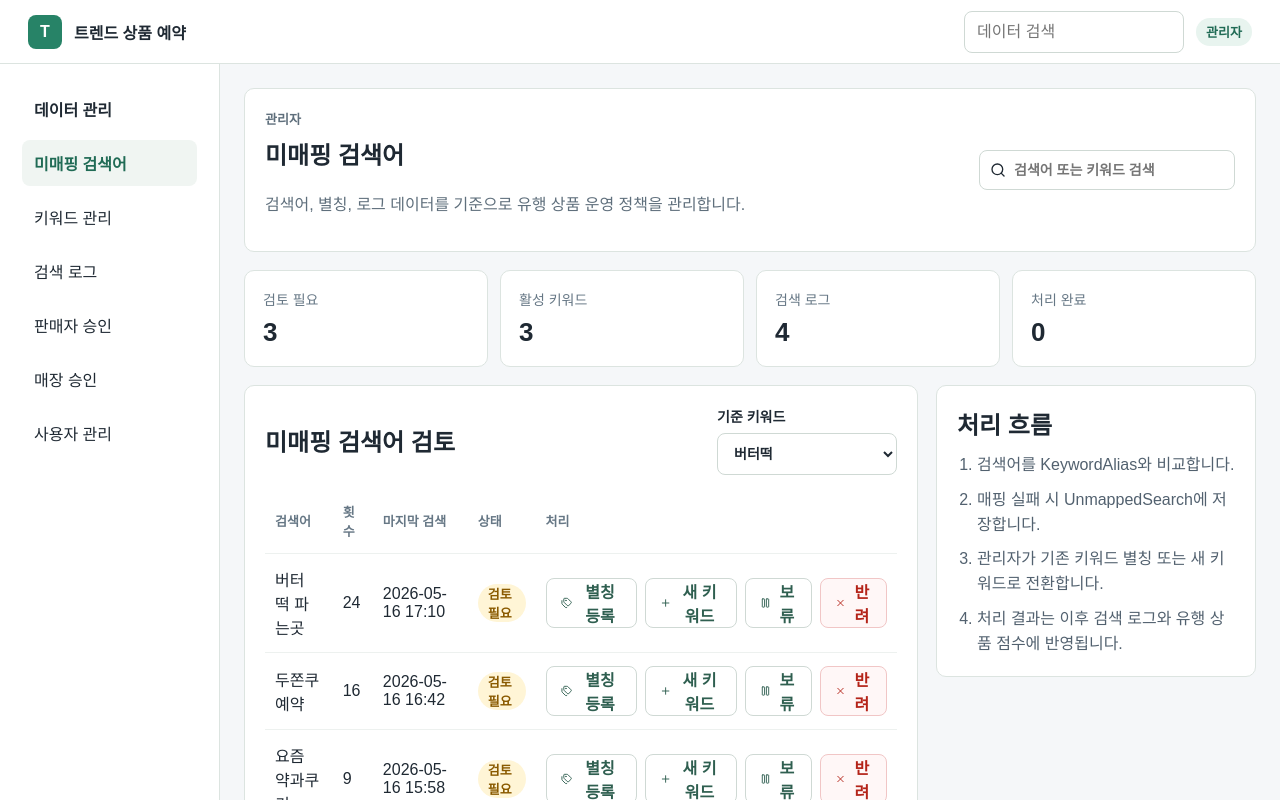
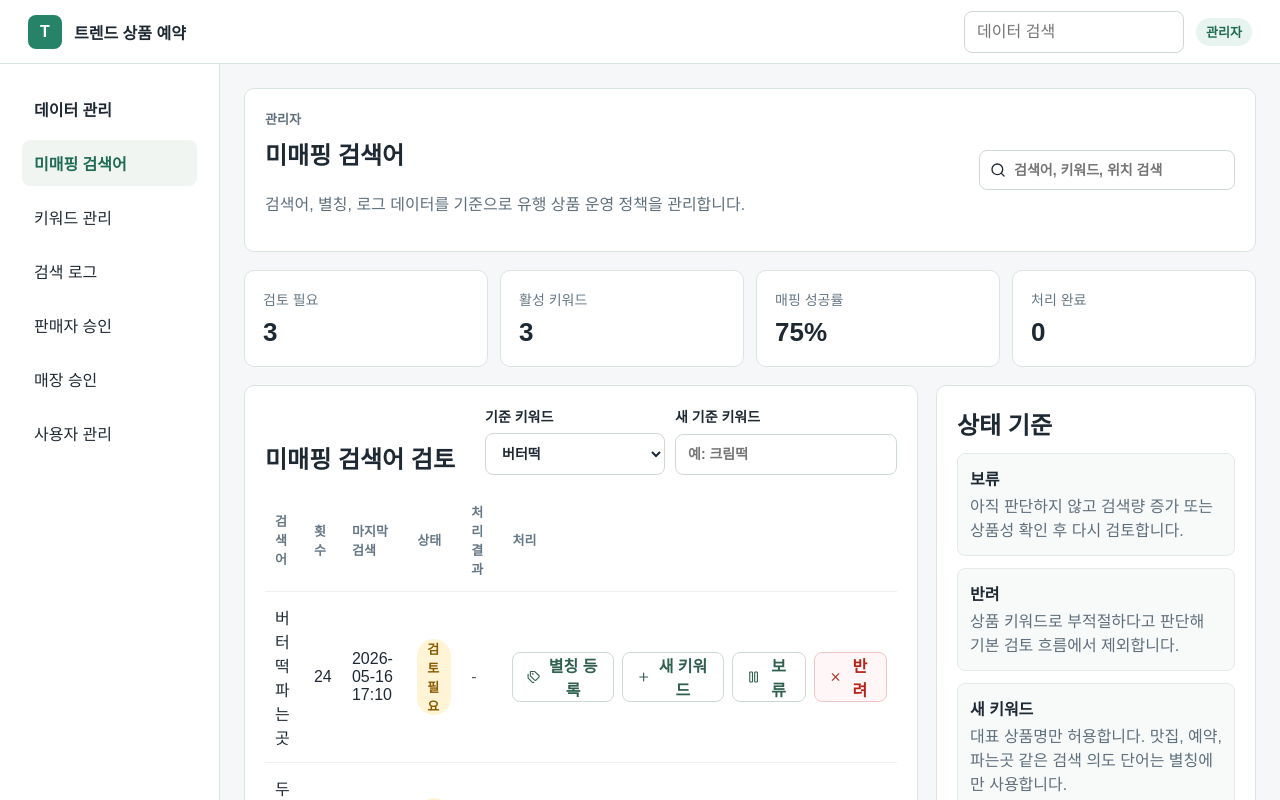
Before and after one commit to Yongjun-Kim-717/trend-product-reservation, a React (Vite) app in the folder frontend/: page /admin in a window 1280 px wide. Shown: the top 800 px of the page. Built offline with nearby package versions, Linux system fonts and the light colour scheme.

Commit message:
feat: add admin keyword resolution controls

```diff
--- a/frontend/src/data/mockData.js
+++ b/frontend/src/data/mockData.js
@@ -93,17 +93,17 @@ export const adminKeywords = [
 ];
 
 export const adminUnmappedSearches = [
-  { id: 1, rawQuery: "버터 떡 파는곳", count: 24, lastSeenAt: "2026-05-16 17:10", status: "REVIEW" },
-  { id: 2, rawQuery: "두쫀쿠 예약", count: 16, lastSeenAt: "2026-05-16 16:42", status: "REVIEW" },
-  { id: 3, rawQuery: "요즘 약과쿠키", count: 9, lastSeenAt: "2026-05-16 15:58", status: "REVIEW" },
-  { id: 4, rawQuery: "신상 크림떡", count: 6, lastSeenAt: "2026-05-16 14:12", status: "HOLD" },
+  { id: 1, rawQuery: "버터 떡 파는곳", count: 24, lastSeenAt: "2026-05-16 17:10", status: "REVIEW", resolution: null },
+  { id: 2, rawQuery: "두쫀쿠 예약", count: 16, lastSeenAt: "2026-05-16 16:42", status: "REVIEW", resolution: null },
+  { id: 3, rawQuery: "요즘 약과쿠키", count: 9, lastSeenAt: "2026-05-16 15:58", status: "REVIEW", resolution: null },
+  { id: 4, rawQuery: "신상 크림떡", count: 6, lastSeenAt: "2026-05-16 14:12", status: "HOLD", resolution: "검색량 증가 시 재검토" },
 ];
 
 export const adminSearchLogs = [
-  { id: 1, rawQuery: "버터떡", keywordName: "버터떡", createdAt: "2026-05-16 17:20" },
-  { id: 2, rawQuery: "버터 떡 맛집", keywordName: "버터떡", createdAt: "2026-05-16 17:12" },
-  { id: 3, rawQuery: "두쫀쿠", keywordName: "두쫀쿠", createdAt: "2026-05-16 16:55" },
-  { id: 4, rawQuery: "신상 크림떡", keywordName: "미매핑", createdAt: "2026-05-16 14:12" },
+  { id: 1, rawQuery: "버터떡", mappingStatus: "매핑 성공", keywordName: "버터떡", userRole: "소비자", location: "성수동", resultCount: 3, createdAt: "2026-05-16 17:20" },
+  { id: 2, rawQuery: "버터 떡 맛집", mappingStatus: "매핑 성공", keywordName: "버터떡", userRole: "소비자", location: "성수동", resultCount: 2, createdAt: "2026-05-16 17:12" },
+  { id: 3, rawQuery: "두쫀쿠", mappingStatus: "매핑 성공", keywordName: "두쫀쿠", userRole: "소비자", location: "홍대", resultCount: 1, createdAt: "2026-05-16 16:55" },
+  { id: 4, rawQuery: "신상 크림떡", mappingStatus: "미매핑", keywordName: "-", userRole: "소비자", location: "강남", resultCount: 0, createdAt: "2026-05-16 14:12" },
 ];
 
 export function getProduct(productId) {
--- a/frontend/src/pages/AdminDataPage.jsx
+++ b/frontend/src/pages/AdminDataPage.jsx
@@ -1,9 +1,10 @@
 import { useMemo, useState } from "react";
-import { Check, Pause, Plus, Search, Tags, X } from "lucide-react";
+import { Check, Pause, Plus, RotateCcw, Search, Tags, X } from "lucide-react";
 import { AdminHeader } from "../components/AppHeader.jsx";
 import { adminKeywords, adminSearchLogs, adminUnmappedSearches } from "../data/mockData.js";
 
 const tabs = ["미매핑 검색어", "키워드 관리", "검색 로그", "판매자 승인", "매장 승인", "사용자 관리"];
+const blockedKeywordTerms = ["맛집", "예약", "파는곳", "추천", "근처", "요즘", "신상", "핫플", "어디", "매장"];
 
 const unmappedStatus = {
   REVIEW: { label: "검토 필요", className: "warning" },
@@ -13,17 +14,28 @@ const unmappedStatus = {
   REJECTED: { label: "반려", className: "danger" },
 };
 
+function validateKeywordName(name, keywords) {
+  const trimmedName = name.trim();
+  if (trimmedName.length < 2 || trimmedName.length > 20) return "기준 키워드는 2자 이상 20자 이하로 입력해주세요.";
+  if (/\s/.test(trimmedName)) return "기준 키워드는 대표 상품명 중심으로 입력하며 공백을 포함할 수 없습니다.";
+  if (blockedKeywordTerms.some((term) => trimmedName.includes(term))) return "맛집, 예약, 파는곳, 추천 등 검색 의도 단어는 기준 키워드에 사용할 수 없습니다.";
+  if (keywords.some((keyword) => keyword.name === trimmedName)) return "이미 존재하는 기준 키워드입니다.";
+  return "";
+}
+
 function AdminDataPage() {
   const [activeTab, setActiveTab] = useState("미매핑 검색어");
   const [query, setQuery] = useState("");
   const [keywords, setKeywords] = useState(adminKeywords);
   const [unmappedSearches, setUnmappedSearches] = useState(adminUnmappedSearches);
   const [selectedKeywordId, setSelectedKeywordId] = useState(adminKeywords[0].id);
+  const [newKeywordName, setNewKeywordName] = useState("");
   const [lastAction, setLastAction] = useState("");
+  const [adminError, setAdminError] = useState("");
 
   const normalizedQuery = query.trim();
   const filteredUnmapped = useMemo(
-    () => unmappedSearches.filter((item) => !normalizedQuery || item.rawQuery.includes(normalizedQuery)),
+    () => unmappedSearches.filter((item) => !normalizedQuery || item.rawQuery.includes(normalizedQuery) || item.resolution?.includes(normalizedQuery)),
     [normalizedQuery, unmappedSearches]
   );
 
@@ -33,15 +45,22 @@ function AdminDataPage() {
   );
 
   const filteredLogs = useMemo(
-    () => adminSearchLogs.filter((log) => !normalizedQuery || log.rawQuery.includes(normalizedQuery) || log.keywordName.includes(normalizedQuery)),
+    () => adminSearchLogs.filter((log) => !normalizedQuery || log.rawQuery.includes(normalizedQuery) || log.keywordName.includes(normalizedQuery) || log.location.includes(normalizedQuery)),
     [normalizedQuery]
   );
 
+  const mappingSuccessCount = adminSearchLogs.filter((log) => log.mappingStatus === "매핑 성공").length;
   const metrics = {
     reviewCount: unmappedSearches.filter((item) => item.status === "REVIEW").length,
     activeKeywords: keywords.filter((keyword) => keyword.status === "ACTIVE").length,
     searchLogCount: adminSearchLogs.length,
     resolvedCount: unmappedSearches.filter((item) => item.status === "ALIAS_REGISTERED" || item.status === "KEYWORD_CREATED").length,
+    mappingRate: Math.round((mappingSuccessCount / adminSearchLogs.length) * 100),
+  };
+
+  const setActionMessage = (message) => {
+    setLastAction(message);
+    setAdminError("");
   };
 
   const registerAlias = (unmappedId) => {
@@ -53,32 +72,79 @@ function AdminDataPage() {
       if (keyword.id !== selectedKeyword.id || keyword.aliases.includes(target.rawQuery)) return keyword;
       return { ...keyword, aliases: [...keyword.aliases, target.rawQuery] };
     }));
-    setUnmappedSearches((currentItems) => currentItems.map((item) => item.id === unmappedId ? { ...item, status: "ALIAS_REGISTERED" } : item));
-    setLastAction(`"${target.rawQuery}"를 "${selectedKeyword.name}" 키워드의 별칭으로 등록했습니다.`);
+    setUnmappedSearches((currentItems) => currentItems.map((item) => item.id === unmappedId ? {
+      ...item,
+      status: "ALIAS_REGISTERED",
+      resolution: `"${selectedKeyword.name}"의 별칭으로 등록`,
+      resolvedKeywordId: selectedKeyword.id,
+      createdKeywordId: null,
+    } : item));
+    setActionMessage(`"${target.rawQuery}"를 "${selectedKeyword.name}" 키워드의 별칭으로 등록했습니다.`);
   };
 
   const createKeyword = (unmappedId) => {
     const target = unmappedSearches.find((item) => item.id === unmappedId);
     if (!target) return;
 
+    const validationError = validateKeywordName(newKeywordName, keywords);
+    if (validationError) {
+      setAdminError(validationError);
+      setLastAction("");
+      return;
+    }
+
     const nextKeyword = {
       id: Date.now(),
-      name: target.rawQuery,
+      name: newKeywordName.trim(),
       trendScore: target.count,
       status: "ACTIVE",
       aliases: [target.rawQuery],
     };
 
     setKeywords((currentKeywords) => [nextKeyword, ...currentKeywords]);
-    setUnmappedSearches((currentItems) => currentItems.map((item) => item.id === unmappedId ? { ...item, status: "KEYWORD_CREATED" } : item));
+    setUnmappedSearches((currentItems) => currentItems.map((item) => item.id === unmappedId ? {
+      ...item,
+      status: "KEYWORD_CREATED",
+      resolution: `새 키워드 "${nextKeyword.name}" 생성, 원 검색어는 첫 별칭으로 등록`,
+      createdKeywordId: nextKeyword.id,
+      resolvedKeywordId: null,
+    } : item));
     setSelectedKeywordId(nextKeyword.id);
-    setLastAction(`"${target.rawQuery}"를 새 기준 키워드로 생성했습니다.`);
+    setNewKeywordName("");
+    setActionMessage(`"${nextKeyword.name}"를 새 기준 키워드로 생성하고 "${target.rawQuery}"를 별칭으로 등록했습니다.`);
   };
 
   const updateUnmappedStatus = (unmappedId, status) => {
     const target = unmappedSearches.find((item) => item.id === unmappedId);
-    setUnmappedSearches((currentItems) => currentItems.map((item) => item.id === unmappedId ? { ...item, status } : item));
-    setLastAction(target ? `"${target.rawQuery}" 상태를 ${unmappedStatus[status].label}(으)로 변경했습니다.` : "");
+    const resolution = status === "HOLD" ? "검색량 증가 또는 상품성 확인 후 재검토" : status === "REJECTED" ? "상품 키워드로 부적절하여 반려" : null;
+    setUnmappedSearches((currentItems) => currentItems.map((item) => item.id === unmappedId ? { ...item, status, resolution } : item));
+    setActionMessage(target ? `"${target.rawQuery}" 상태를 ${unmappedStatus[status].label}(으)로 변경했습니다.` : "");
+  };
+
+  const undoUnmappedAction = (unmappedId) => {
+    const target = unmappedSearches.find((item) => item.id === unmappedId);
+    if (!target) return;
+
+    if (target.status === "ALIAS_REGISTERED" && target.resolvedKeywordId) {
+      setKeywords((currentKeywords) => currentKeywords.map((keyword) => keyword.id === target.resolvedKeywordId ? {
+        ...keyword,
+        aliases: keyword.aliases.filter((alias) => alias !== target.rawQuery),
+      } : keyword));
+    }
+
+    if (target.status === "KEYWORD_CREATED" && target.createdKeywordId) {
+      setKeywords((currentKeywords) => currentKeywords.filter((keyword) => keyword.id !== target.createdKeywordId));
+      if (Number(selectedKeywordId) === target.createdKeywordId) setSelectedKeywordId(adminKeywords[0].id);
+    }
+
+    setUnmappedSearches((currentItems) => currentItems.map((item) => item.id === unmappedId ? {
+      ...item,
+      status: "REVIEW",
+      resolution: null,
+      resolvedKeywordId: null,
+      createdKeywordId: null,
+    } : item));
+    setActionMessage(`"${target.rawQuery}" 처리 결과를 취소하고 검토 필요 상태로 복구했습니다.`);
   };
 
   return (
@@ -103,49 +169,59 @@ function AdminDataPage() {
             </div>
             <label className="admin-search">
               <Search size={18} />
-              <input value={query} onChange={(event) => setQuery(event.target.value)} placeholder="검색어 또는 키워드 검색" />
+              <input value={query} onChange={(event) => setQuery(event.target.value)} placeholder="검색어, 키워드, 위치 검색" />
             </label>
           </section>
 
           <section className="metric-grid">
             <article><span>검토 필요</span><strong>{metrics.reviewCount}</strong></article>
             <article><span>활성 키워드</span><strong>{metrics.activeKeywords}</strong></article>
-            <article><span>검색 로그</span><strong>{metrics.searchLogCount}</strong></article>
+            <article><span>매핑 성공률</span><strong>{metrics.mappingRate}%</strong></article>
             <article><span>처리 완료</span><strong>{metrics.resolvedCount}</strong></article>
           </section>
 
           {lastAction && <div className="success-message"><Check size={18} /> {lastAction}</div>}
+          {adminError && <div className="error-message"><X size={18} /> {adminError}</div>}
 
           {activeTab === "미매핑 검색어" && (
             <section className="admin-grid-section">
               <article className="table-section">
-                <div className="section-heading-row">
+                <div className="section-heading-row admin-controls-row">
                   <h2>미매핑 검색어 검토</h2>
+                  <div className="admin-control-group">
                     <label className="compact-field">
                       기준 키워드
                       <select value={selectedKeywordId} onChange={(event) => setSelectedKeywordId(Number(event.target.value))}>
                         {keywords.map((keyword) => <option key={keyword.id} value={keyword.id}>{keyword.name}</option>)}
                       </select>
                     </label>
+                    <label className="compact-field">
+                      새 기준 키워드
+                      <input value={newKeywordName} onChange={(event) => setNewKeywordName(event.target.value)} placeholder="예: 크림떡" />
+                    </label>
+                  </div>
                 </div>
                 <table>
-                  <thead><tr><th>검색어</th><th>횟수</th><th>마지막 검색</th><th>상태</th><th>처리</th></tr></thead>
+                  <thead><tr><th>검색어</th><th>횟수</th><th>마지막 검색</th><th>상태</th><th>처리 결과</th><th>처리</th></tr></thead>
                   <tbody>
                     {filteredUnmapped.map((item) => {
                       const status = unmappedStatus[item.status];
-                      const isProcessed = item.status === "ALIAS_REGISTERED" || item.status === "KEYWORD_CREATED" || item.status === "REJECTED";
+                      const isResolved = item.status === "ALIAS_REGISTERED" || item.status === "KEYWORD_CREATED";
+                      const isRejected = item.status === "REJECTED";
                       return (
                         <tr key={item.id}>
                           <td>{item.rawQuery}</td>
                           <td>{item.count}</td>
                           <td>{item.lastSeenAt}</td>
                           <td><span className={`status-chip ${status.className}`}>{status.label}</span></td>
+                          <td className="resolution-cell">{item.resolution ?? "-"}</td>
                           <td>
                             <div className="table-actions">
-                              <button className="ghost-button" disabled={isProcessed} onClick={() => registerAlias(item.id)} type="button"><Tags size={16} /> 별칭 등록</button>
-                              <button className="ghost-button" disabled={isProcessed} onClick={() => createKeyword(item.id)} type="button"><Plus size={16} /> 새 키워드</button>
-                              <button className="ghost-button" disabled={isProcessed} onClick={() => updateUnmappedStatus(item.id, "HOLD")} type="button"><Pause size={16} /> 보류</button>
-                              <button className="danger-button" disabled={isProcessed} onClick={() => updateUnmappedStatus(item.id, "REJECTED")} type="button"><X size={16} /> 반려</button>
+                              <button className="ghost-button" disabled={isResolved || isRejected} onClick={() => registerAlias(item.id)} type="button"><Tags size={16} /> 별칭 등록</button>
+                              <button className="ghost-button" disabled={isResolved || isRejected} onClick={() => createKeyword(item.id)} type="button"><Plus size={16} /> 새 키워드</button>
+                              <button className="ghost-button" disabled={isResolved || isRejected} onClick={() => updateUnmappedStatus(item.id, "HOLD")} type="button"><Pause size={16} /> 보류</button>
+                              <button className="danger-button" disabled={isResolved || isRejected} onClick={() => updateUnmappedStatus(item.id, "REJECTED")} type="button"><X size={16} /> 반려</button>
+                              {(isResolved || item.status === "HOLD" || isRejected) && <button className="ghost-button" onClick={() => undoUnmappedAction(item.id)} type="button"><RotateCcw size={16} /> 처리 취소</button>}
                             </div>
                           </td>
                         </tr>
@@ -156,13 +232,12 @@ function AdminDataPage() {
               </article>
 
               <article className="admin-side-panel">
-                <h2>처리 흐름</h2>
-                <ol>
-                  <li>검색어를 KeywordAlias와 비교합니다.</li>
-                  <li>매핑 실패 시 UnmappedSearch에 저장합니다.</li>
-                  <li>관리자가 기존 키워드 별칭 또는 새 키워드로 전환합니다.</li>
-                  <li>처리 결과는 이후 검색 로그와 유행 상품 점수에 반영됩니다.</li>
-                </ol>
+                <h2>상태 기준</h2>
+                <div className="admin-rule-list">
+                  <div><strong>보류</strong><span>아직 판단하지 않고 검색량 증가 또는 상품성 확인 후 다시 검토합니다.</span></div>
+                  <div><strong>반려</strong><span>상품 키워드로 부적절하다고 판단해 기본 검토 흐름에서 제외합니다.</span></div>
+                  <div><strong>새 키워드</strong><span>대표 상품명만 허용합니다. 맛집, 예약, 파는곳 같은 검색 의도 단어는 별칭에만 사용합니다.</span></div>
+                </div>
               </article>
             </section>
           )}
@@ -188,14 +263,21 @@ function AdminDataPage() {
 
           {activeTab === "검색 로그" && (
             <section className="table-section">
+              <div className="section-heading-row">
                 <h2>SearchLog</h2>
+                <span className="inline-feedback">매핑 성공 {mappingSuccessCount}건 · 미매핑 {adminSearchLogs.length - mappingSuccessCount}건</span>
+              </div>
               <table>
-                <thead><tr><th>Raw Query</th><th>매핑 키워드</th><th>검색 시각</th></tr></thead>
+                <thead><tr><th>Raw Query</th><th>매핑 상태</th><th>기준 키워드</th><th>사용자 유형</th><th>검색 위치</th><th>결과 수</th><th>검색 시각</th></tr></thead>
                 <tbody>
                   {filteredLogs.map((log) => (
                     <tr key={log.id}>
                       <td>{log.rawQuery}</td>
+                      <td><span className={`status-chip ${log.mappingStatus === "매핑 성공" ? "success" : "warning"}`}>{log.mappingStatus}</span></td>
                       <td>{log.keywordName}</td>
+                      <td>{log.userRole}</td>
+                      <td>{log.location}</td>
+                      <td>{log.resultCount}</td>
                       <td>{log.createdAt}</td>
                     </tr>
                   ))}
--- a/frontend/src/styles.css
+++ b/frontend/src/styles.css
@@ -1195,3 +1195,54 @@ input:disabled {
     grid-template-columns: 1fr;
   }
 }
+
+.admin-controls-row {
+  align-items: flex-end;
+}
+
+.admin-control-group {
+  display: flex;
+  flex-wrap: wrap;
+  gap: 10px;
+  justify-content: flex-end;
+}
+
+.resolution-cell {
+  max-width: 260px;
+  color: #52616f;
+  line-height: 1.45;
+}
+
+.admin-rule-list {
+  display: grid;
+  gap: 12px;
+}
+
+.admin-rule-list div {
+  display: grid;
+  gap: 5px;
+  padding: 12px;
+  border: 1px solid #e3eae7;
+  border-radius: 8px;
+  background: #f8faf9;
+}
+
+.admin-rule-list strong {
+  color: #1f2933;
+}
+
+.admin-rule-list span {
+  color: #5f6f7c;
+  line-height: 1.5;
+}
+
+@media (max-width: 900px) {
+  .admin-control-group,
+  .admin-controls-row {
+    justify-content: stretch;
+  }
+
+  .compact-field {
+    min-width: 100%;
+  }
+}
```
Lines whose indentation alone changed are shown as unchanged.
